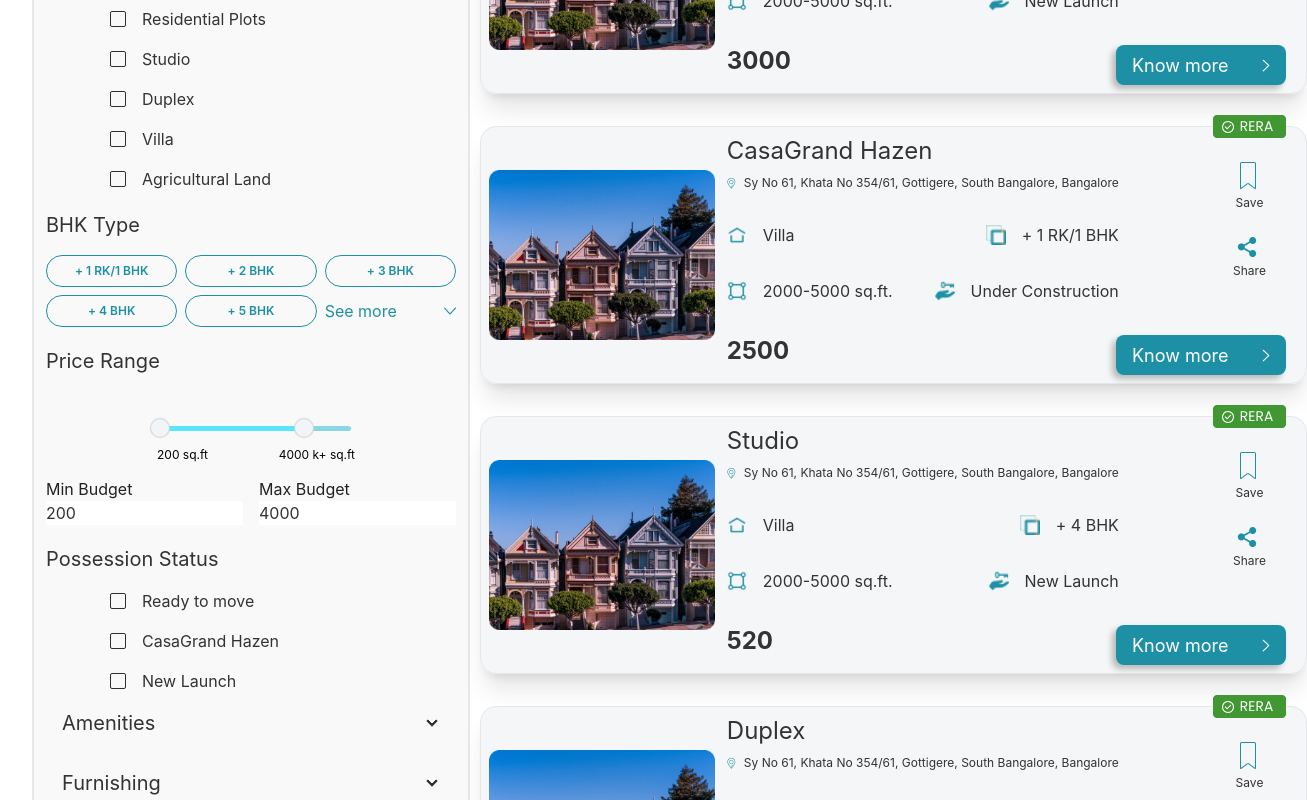
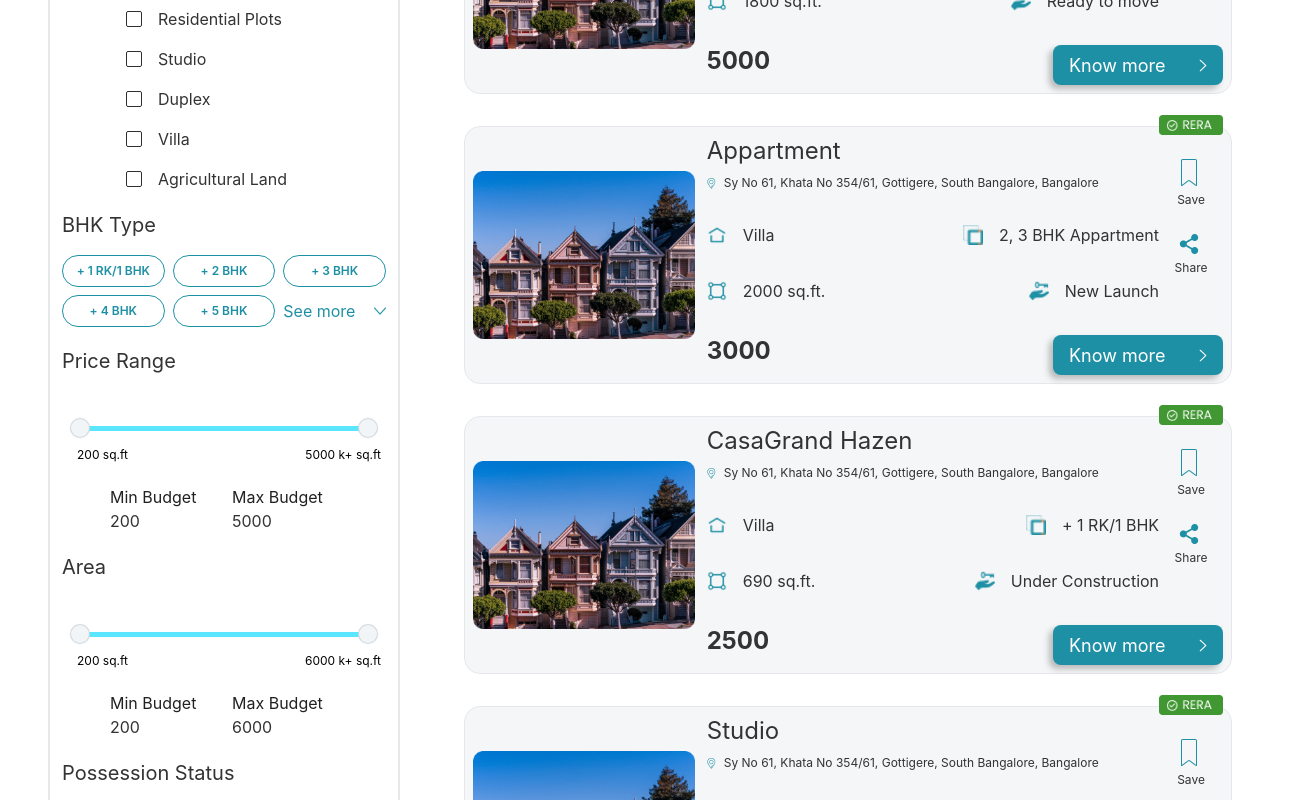
Before and after one commit to Raselshah/E-commerce-filter-system, a React (Create React App) app: page / in a window 1280 px wide. Shown: the part 380-1180 px from the top of the page, 1307 px wide, since content can reach past the window. Built offline with nearby package versions, Linux system fonts and the light colour scheme.

Commit message:
design improve

```diff
--- a/src/App.js
+++ b/src/App.js
@@ -5,7 +5,7 @@
 
 function App() {
   return (
-    <div className="">
+    <div className="max-w-screen-2xl mx-auto">
       <Navbar />
       <FilterPage />
       <Footer />
--- a/src/Components/FilterPage/FilterPage.js
+++ b/src/Components/FilterPage/FilterPage.js
@@ -9,10 +9,7 @@
 
 const FilterPage = () => {
   const [data, setData] = useState(dataList);
-  const [filterButton, setFilterButton] = useState(buttonList);
   const [result, setResultsFound] = useState("");
-
-  const [bhk, setBhk] = useState("");
 
   const [checkBox, setCheckBox] = useState([
     {
@@ -91,9 +88,9 @@
   };
 
   const [min, setMin] = useState(200);
-  const [max, setMax] = useState(4000);
-  const extremeMin = 0;
-  const extremeMax = 5000;
+  const [max, setMax] = useState(5000);
+  const extremeMin = 200;
+  const extremeMax = 4000;
   const handleMinChange = (e) => {
     let val = e.target.value;
     if (val > max && !!max) {
@@ -121,6 +118,38 @@
     return;
   };
 
+  const [minArea, setMinArea] = useState(200);
+  const [maxArea, setMaxArea] = useState(6000);
+  const extremeMinArea = 300;
+  const extremeMaxArea = 5000;
+
+  const handleMinAreaChange = (e) => {
+    let val = e.target.value;
+    if (val > maxArea && !!maxArea) {
+      setMinArea(maxArea - 1);
+      return;
+    }
+    if (val < extremeMinArea) {
+      setMinArea(extremeMinArea);
+      return;
+    }
+    setMinArea(val);
+    return;
+  };
+
+  const handleMaxAreaChange = (e) => {
+    if (e.target.value < minArea && !!minArea) {
+      setMaxArea(minArea + 1);
+      return;
+    }
+    if (e.target.value > extremeMaxArea) {
+      setMaxArea(extremeMaxArea);
+      return;
+    }
+    setMaxArea(e.target.value);
+    return;
+  };
+
   const handleBhk = (value) => {
     // bhkButton filtering data
     let updateData = data.filter((data) => data.square === value);
@@ -130,7 +159,6 @@
     }
     setData(updateData);
   };
-
   const applyFilter = () => {
     let updateData = dataList;
 
@@ -161,23 +189,28 @@
       (item) => item.price >= min && item.price <= max
     );
 
+    // area filtering data
+    updateData = updateData.filter(
+      (item) => item.area >= minArea && item.area <= maxArea
+    );
+
     setData(updateData);
     !updateData.length ? setResultsFound(false) : setResultsFound(true);
   };
   useEffect(() => {
     applyFilter();
-  }, [checkBox, min, max, bhk, possessionCheckBox]);
+  }, [checkBox, min, max, possessionCheckBox, minArea, maxArea]);
 
   return (
-    <div className="max-w-screen-2xl px-8 mt-10 mx-auto">
+    <div className="max-w-screen-2xl px-12 mt-10 mx-auto">
       <h2 className="flex gap-x-2 justify-start items-center">
         <span>
           <img src={leftIcon} alt="" />
         </span>
         <span className="text-lg">Home/Filter page</span>
       </h2>
-      <div className="grid grid-cols-3 gap-x-32 mt-10">
-        <div className="border-2 w-full rounded-lg px-3 pb-12 filter-page">
+      <div className="grid grid-cols-3 gap-x-16 mt-10">
+        <div className="border-2 w-full rounded-lg px-3 pb-12 sticky top-16 ">
           <div className="flex justify-between items-center mt-4 border-b">
             <h2 className="text-2xl text-primary mb-2">Filters</h2>
             <button className="btn btn-outline hover:bg-primary hover:border-none flex justify-between items-center gap-x-2 border-primary btn-xs">
@@ -220,7 +253,7 @@
               <button
                 key={btn.id}
                 onClick={() => handleBhk(btn.value)}
-                className="btn btn-sm btn-outline border-primary hover:bg-primary hover:border-none rounded-full text-primary hover:text-white"
+                className={` btn btn-sm btn-outline border-primary hover:bg-primary hover:border-none rounded-full text-primary hover:text-white`}
               >
                 <span className="text-xs">{btn.value}</span>
               </button>
@@ -247,7 +280,7 @@
               onChange={({ min, max }) => console.log(min, max)}
             />
 
-            <div className="flex justify-center items-center gap-4 mt-4">
+            <div className="flex justify-center items-center gap-4 px-12  mt-6">
               <div className="w-full">
                 {" "}
                 <label for="name" style={{ color: "#212121" }}>
@@ -286,6 +319,60 @@
               </div>
             </div>
           </div>
+
+          {/* area */}
+          <div className="">
+            <h2 className="mt-5 text-xl mb-4">Area</h2>
+
+            <MultiRangeSlider
+              valueRange={[200, 6000]}
+              minVal={minArea ? minArea : 0}
+              maxVal={maxArea ? maxArea : 0}
+              setMinVal={setMinArea}
+              setMaxVal={setMaxArea}
+              default="0"
+              onChange={({ min, max }) => console.log(min, max)}
+            />
+
+            <div className="flex justify-center items-center gap-4 px-12 mt-6">
+              <div className="w-full">
+                {" "}
+                <label for="name" style={{ color: "#212121" }}>
+                  Min Budget
+                </label>
+                <input
+                  type="number"
+                  id="name"
+                  name="name"
+                  required
+                  className="w-full"
+                  minLength="4"
+                  maxLength="8"
+                  size="10"
+                  value={minArea}
+                  onChange={handleMinAreaChange}
+                />
+              </div>
+              <div className="w-full">
+                <label for="name" style={{ color: "#212121" }}>
+                  Max Budget
+                </label>
+
+                <input
+                  type="number"
+                  id="name"
+                  name="name"
+                  required
+                  className="w-full"
+                  minLength="4"
+                  maxLength="8"
+                  size="10"
+                  value={maxArea}
+                  onChange={handleMaxAreaChange}
+                />
+              </div>
+            </div>
+          </div>
           <h2 className="mt-5 text-xl mb-4">Possession Status</h2>
 
           <div className="products flex flex-col gap-4 pl-16 mt-2">
@@ -308,25 +395,6 @@
             ))}
           </div>
 
-          {/* {possessionCheckBox.map((item) => (
-            <div key={item.id} className="pl-16 mt-2">
-              <button
-                onClick={() => handlePossessionCheckBox(item.id)}
-                className=""
-              >
-                <input
-                  type="checkbox"
-                  value={item.search}
-                  id={item.id}
-                  class="default:ring-2"
-                />
-                <label className="pl-4" htmlFor={item.search}>
-                  {item.search}
-                </label>
-              </button>
-            </div>
-          ))} */}
-
           <div tabIndex={0} className="collapse collapse-arrow ">
             <div className="collapse-title text-xl">Amenities</div>
             <div className="collapse-content">
@@ -347,7 +415,7 @@
           </div>
         </div>
 
-        <div className="col-span-2 card-area w-full">
+        <div className="col-span-2 w-full">
           <div className="flex justify-start gap-x-3 items-center mt-[-50px]">
             {" "}
             <h2 className="text-2xl text-secondary">
@@ -363,9 +431,8 @@
                 return (
                   <div key={item.id} className="">
                     <button
-                      onClick={() => handleCheckBox(item.id)}
+                      onClick={() => handleCheckBox(item.search)}
                       className="btn btn-xs flex justify-between items-center gap-x-3 bg-primary border-none"
-                      key={item.id}
                     >
                       <span className="text-white">{item.search}</span>
                       <span className="text-white">X</span>
--- a/src/Components/FilterPage/ProductCard.js
+++ b/src/Components/FilterPage/ProductCard.js
@@ -11,22 +11,21 @@
 import leftArrow from "../../Assests/XMLID_224_ (1).png";
 
 const ProductCard = ({ newData }) => {
-  console.log(newData);
   return (
     <div>
       {newData.map((data) => (
         <div
           key={data.id}
-          className="card overflow-visible lg:card-side bg-gray-100/80 p-2 border shadow-xl mt-8"
+          className="card overflow-visible lg:card-side bg-gray-100/80 p-2 border mt-8"
         >
           <figure>
             <img className="img-fluid" src={cardPhoto} alt="Album" />
           </figure>
-          <div className="px-3 w-full">
+          <div className="pl-3 w-full">
             <div className="flex justify-between items-items">
-              <div className="div">
+              <div className="w-full">
                 <h2 className="text-2xl">{data.name}</h2>
-                <p className="flex justify-center gap-x-2 items-center mt-2">
+                <p className="flex justify-start gap-x-2 items-center mt-2">
                   <span>
                     <img className="img-fluid" src={location} alt="" />
                   </span>
@@ -37,7 +36,7 @@
                 </p>
 
                 <div className="flex justify-between items-center mt-8">
-                  <div className="flex justify-center items-center gap-4">
+                  <div className="flex justify-start items-center gap-4">
                     <img className="img-fluid w-5 h-5" src={home} alt="" />
                     <p>Villa</p>
                   </div>
@@ -49,7 +48,7 @@
                 <div className="flex justify-between items-center mt-8">
                   <div className="flex justify-center items-center gap-4">
                     <img className="img-fluid w-5 h-5" src={area} alt="" />
-                    <p>2000-5000 sq.ft.</p>
+                    <p>{data.area} sq.ft.</p>
                   </div>
                   <div className="flex justify-center items-center gap-4">
                     <img className="img-fluid w-5 h-5" src={hand} alt="" />
@@ -61,11 +60,11 @@
               <div className="flex flex-col gap-6">
                 <img className="img-fluid mt-[-20px] z-30" src={rera} alt="" />
                 <div className="flex flex-col justify-center items-center">
-                  <p>
+                  <div className="cursor-pointer">
                     <img className="img-fluid ml-1" src={saveIcon} alt="" />
 
                     <span className="text-xs text-center">Save</span>
-                  </p>
+                  </div>
                 </div>
                 <div className="flex flex-col justify-center items-center">
                   <p>
--- a/src/Components/FilterPage/dataList.js
+++ b/src/Components/FilterPage/dataList.js
@@ -5,7 +5,7 @@
     location: "Sy No 61, Khata No 354/61, Gottigere, South Bangalore,Bangalore",
     home: "Villa",
     square: "2, 3 BHK Appartment",
-    area: "2000-5000 sq.ft.",
+    area: 1800,
     price: 5000,
     move: "Ready to move",
   },
@@ -15,7 +15,7 @@
     location: "Sy No 61, Khata No 354/61, Gottigere, South Bangalore,Bangalore",
     home: "Villa",
     square: "2, 3 BHK Appartment",
-    area: "2000-5000 sq.ft.",
+    area: 2000,
     price: 3000,
     move: "New Launch",
   },
@@ -25,7 +25,7 @@
     location: "Sy No 61, Khata No 354/61, Gottigere, South Bangalore,Bangalore",
     home: "Villa",
     square: "+ 1 RK/1 BHK",
-    area: "2000-5000 sq.ft.",
+    area: 690,
     price: 2500,
     move: "Under Construction",
   },
@@ -35,7 +35,7 @@
     location: "Sy No 61, Khata No 354/61, Gottigere, South Bangalore,Bangalore",
     home: "Villa",
     square: "+ 4 BHK",
-    area: "2000-5000 sq.ft.",
+    area: 5600,
     price: 520,
     move: "New Launch",
   },
@@ -45,7 +45,7 @@
     location: "Sy No 61, Khata No 354/61, Gottigere, South Bangalore,Bangalore",
     home: "Villa",
     square: "+ 3 BHK",
-    area: "2000-5000 sq.ft.",
+    area: 3500,
     price: 1500,
     move: "Under Construction",
   },
@@ -55,7 +55,7 @@
     location: "Sy No 61, Khata No 354/61, Gottigere, South Bangalore,Bangalore",
     home: "Villa",
     square: "+ 2 BHK",
-    area: "2000-5000 sq.ft.",
+    area: 2600,
     price: 4000,
     move: "Ready to move",
   },
@@ -65,7 +65,7 @@
     location: "Sy No 61, Khata No 354/61, Gottigere, South Bangalore,Bangalore",
     home: "Villa",
     square: "+ 1 RK/1 BHK",
-    area: "2000-5000 sq.ft.",
+    area: 3100,
     price: 3500,
     move: "Ready to move",
   },
--- a/src/Components/Navbar/Navbar.js
+++ b/src/Components/Navbar/Navbar.js
@@ -5,7 +5,7 @@
 
 const Navbar = () => {
   return (
-    <div className="navbar bg-base-100 h-16 border-b-2 max-w-screen-2xl px-14 my-3 mx-auto">
+    <div className="navbar max-w-screen-2xl mx-auto bg-base-100 h-16 border-b-2 my-3 sticky top-0 z-40">
       <div className="navbar-start">
         <div className="dropdown">
           <Link to="/">
--- a/src/Components/Style/Style.css
+++ b/src/Components/Style/Style.css
@@ -1,3 +1,6 @@
+.sizeOfWebsite {
+  width: 1440px;
+}
 .filter-page {
   width: 438px;
   background-color: #f9f9f9;
@@ -16,7 +19,7 @@
 
 .slider {
   position: relative;
-  width: 200px;
+  width: 306px;
 }
 
 .slider__track,
@@ -34,8 +37,9 @@
 
 .slider__track {
   background-color: #8ad6e4;
-  width: 100%;
+  width: 306px;
   z-index: 1;
+  margin: auto;
 }
 
 .slider__range {
@@ -69,7 +73,7 @@
   pointer-events: none;
   position: absolute;
   height: 0;
-  width: 200px;
+  width: 306px;
   outline: none;
 }
 
```
